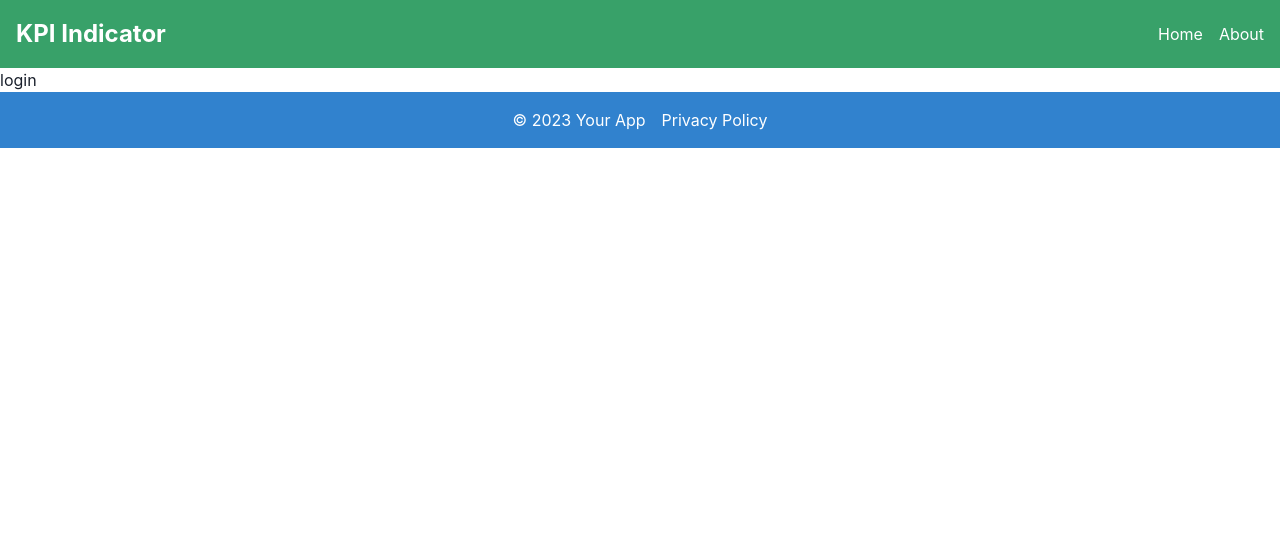
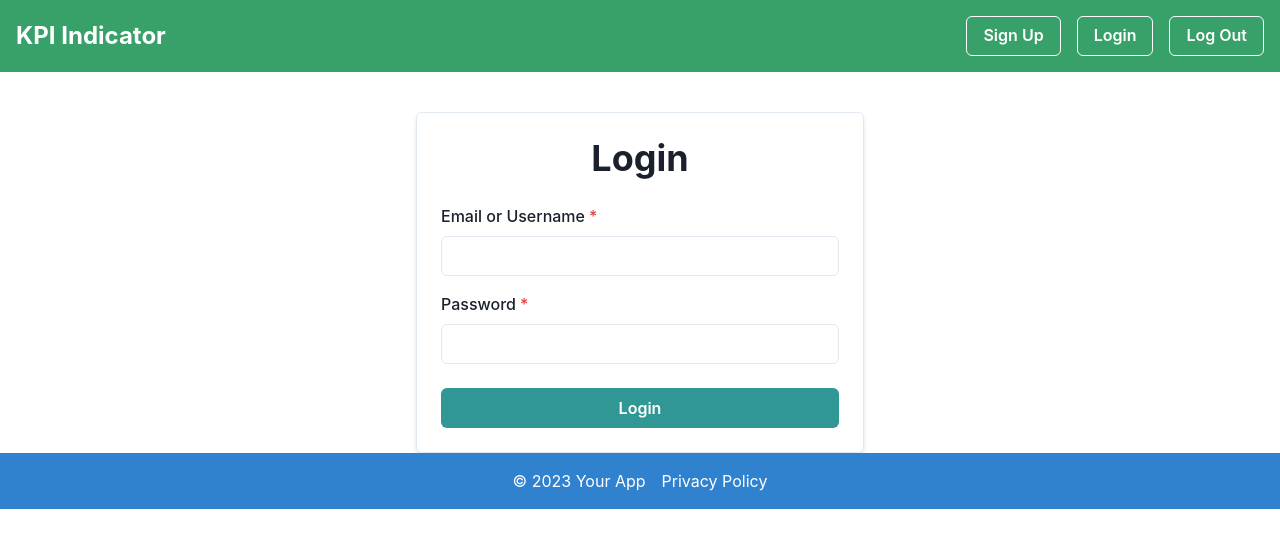
Before and after one commit to Mrgnoblennon/Example-KPI, a React (Create React App) app in the folder client/: page /login in a window 1280 px wide. Shown: the top 548 px of the page. Built offline with nearby package versions, Linux system fonts and the light colour scheme.

Commit message:
added signup and login

```diff
--- a/client/package.json
+++ b/client/package.json
@@ -4,6 +4,7 @@
   "private": true,
   "dependencies": {
     "@apollo/client": "^3.8.3",
+    "@chakra-ui/icons": "^2.1.1",
     "@chakra-ui/react": "^2.8.1",
     "@emotion/react": "^11.11.1",
     "@emotion/styled": "^11.11.0",
--- a/client/src/App.js
+++ b/client/src/App.js
@@ -21,8 +21,10 @@ import Footer from './components/Footer';
 
 // Construct our main GraphQL API endpoint
 const httpLink = createHttpLink({
-  uri: '/graphql',
+  uri: 'http://localhost:3001/graphql',
 });
+
+
 
 // Construct request middleware that will attach the JWT token to every request as an `authorization` header
 const authLink = setContext((_, { headers }) => {
--- a/client/src/components/Header.js
+++ b/client/src/components/Header.js
@@ -1,7 +1,14 @@
 import React from 'react';
-import { Box, Flex, Link, Text, Spacer } from '@chakra-ui/react';
+import { Box, Flex, Link, Text, Spacer, Button, IconButton} from '@chakra-ui/react';
+import { HamburgerIcon } from '@chakra-ui/icons';
 
 function Header() {
+  // Placeholder function for logging out
+  const handleLogout = () => {
+    // Implement your logout logic here
+    alert('Logged out'); // Replace with actual logout code
+  };
+
   return (
     <Box as="header" bg="green.500" color="white" p={4}>
       <Flex align="center">
@@ -11,12 +18,15 @@ function Header() {
           </Text>
         </Link>
         <Spacer />
-        <Link href="/" _hover={{ textDecor: 'none' }} mr={4}>
-          Home
-        </Link>
-        <Link href="#" _hover={{ textDecor: 'none' }}>
-          About
-        </Link>
+        <Button colorScheme="white" variant="outline" mr={4}>
+          Sign Up
+        </Button>
+        <Button colorScheme="white" variant="outline" mr={4}>
+          Login
+        </Button>
+        <Button colorScheme="white" variant="outline" onClick={handleLogout}>
+          Log Out
+        </Button>
       </Flex>
     </Box>
   );
--- a/client/src/pages/Login.js
+++ b/client/src/pages/Login.js
@@ -1,10 +1,89 @@
-import React from 'react';
+import React, { useState } from 'react';
+import {
+  Box,
+  Heading,
+  FormControl,
+  FormLabel,
+  Input,
+  Button,
+} from '@chakra-ui/react';
+import { useMutation } from '@apollo/client';
+import { LOGIN_USER } from '../utils/mutations'; // Import your login mutation
 
-const Login = () => {
+function Login() {
+  const [formData, setFormData] = useState({
+    emailOrUsername: '',
+    password: '',
+  });
+
+  const [loginUser] = useMutation(LOGIN_USER);
+
+  const handleChange = (e) => {
+    const { name, value } = e.target;
+    setFormData({ ...formData, [name]: value });
+  };
+
+  const handleSubmit = async (e) => {
+    e.preventDefault();
+    try {
+      const { data } = await loginUser({
+        variables: formData,
+      });
+
+      // Handle success, e.g., redirect the user or show a success message
+      console.log('Login successful:', data);
+
+    } catch (error) {
+      // Handle error, e.g., display an error message to the user
+      console.error('Login error:', error.message);
+    }
+  };
 
   return (
-    <p>login</p>
+    <Box
+      maxW="md"
+      mx="auto"
+      mt={10}
+      p={6}
+      borderWidth={1}
+      borderRadius="md"
+      boxShadow="md"
+    >
+      <Heading as="h2" size="xl" textAlign="center" mb={6}>
+        Login
+      </Heading>
+      <form onSubmit={handleSubmit}>
+        <FormControl id="emailOrUsername" isRequired>
+          <FormLabel>Email or Username</FormLabel>
+          <Input
+            type="text"
+            name="emailOrUsername"
+            value={formData.emailOrUsername}
+            onChange={handleChange}
+            autoComplete="off"
+          />
+        </FormControl>
+        <FormControl id="password" isRequired mt={4}>
+          <FormLabel>Password</FormLabel>
+          <Input
+            type="password"
+            name="password"
+            value={formData.password}
+            onChange={handleChange}
+          />
+        </FormControl>
+        <Button
+          type="submit"
+          colorScheme="teal"
+          variant="solid"
+          width="full"
+          mt={6}
+        >
+          Login
+        </Button>
+      </form>
+    </Box>
   );
-};
+}
 
 export default Login;
--- a/client/src/pages/Signup.js
+++ b/client/src/pages/Signup.js
@@ -1,10 +1,64 @@
-import React from 'react';
+import React, { useState } from 'react';
+import { useMutation } from '@apollo/client';
+import { Box, Heading, FormControl, FormLabel, Input, Button } from '@chakra-ui/react';
+import { REGISTER_USER } from '../utils/mutations'; // Import your GraphQL mutation
 
-const Signup = () => {
+function Signup() {
+  const [formData, setFormData] = useState({
+    username: '',
+    email: '',
+    password: '',
+  });
+
+  const [registerUser] = useMutation(REGISTER_USER);
+
+  const handleChange = (e) => {
+    const { name, value } = e.target;
+    setFormData({ ...formData, [name]: value });
+  };
+
+  const handleSubmit = async (e) => {
+    e.preventDefault();
+    try {
+      const { data } = await registerUser({
+        variables: {
+          input: formData,
+        },
+      });
+
+      // Handle success, e.g., redirect the user to the login page or show a success message
+      console.log('Registration successful:', data);
+
+    } catch (error) {
+      // Handle error, e.g., display an error message to the user
+      console.error('Registration error:', error.message);
+    }
+  };
 
   return (
-    <p>signup</p>
+    <Box p={4} maxW="400px" mx="auto">
+      <Heading as="h2" size="lg" mb={4}>
+        Sign Up
+      </Heading>
+      <form onSubmit={handleSubmit}>
+        <FormControl id="username" mb={4}>
+          <FormLabel>Username</FormLabel>
+          <Input type="text" name="username" value={formData.username} onChange={handleChange} required />
+        </FormControl>
+        <FormControl id="email" mb={4}>
+          <FormLabel>Email</FormLabel>
+          <Input type="email" name="email" value={formData.email} onChange={handleChange} required />
+        </FormControl>
+        <FormControl id="password" mb={4}>
+          <FormLabel>Password</FormLabel>
+          <Input type="password" name="password" value={formData.password} onChange={handleChange} required />
+        </FormControl>
+        <Button type="submit" colorScheme="teal" size="lg">
+          Sign Up
+        </Button>
+      </form>
+    </Box>
   );
-};
+}
 
 export default Signup;
--- /dev/null
+++ b/client/src/utils/mutations.js
@@ -0,0 +1,28 @@
+import { gql } from '@apollo/client';
+
+export const REGISTER_USER = gql`
+  mutation Register($input: RegistrationInput!) {
+    register(input: $input) {
+      user {
+        id
+        username
+        email
+      }
+      token
+    }
+  }
+`;
+
+export const LOGIN_USER = gql`
+  mutation LoginUser($emailOrUsername: String!, $password: String!) {
+    login(emailOrUsername: $emailOrUsername, password: $password) {
+      token
+      user {
+        id
+        username
+        email
+
+      }
+    }
+  }
+`;
```
Also changed, not shown: client/src/utils/queries.js (added), 2 other files (tests, documents, lock files or other folders).
